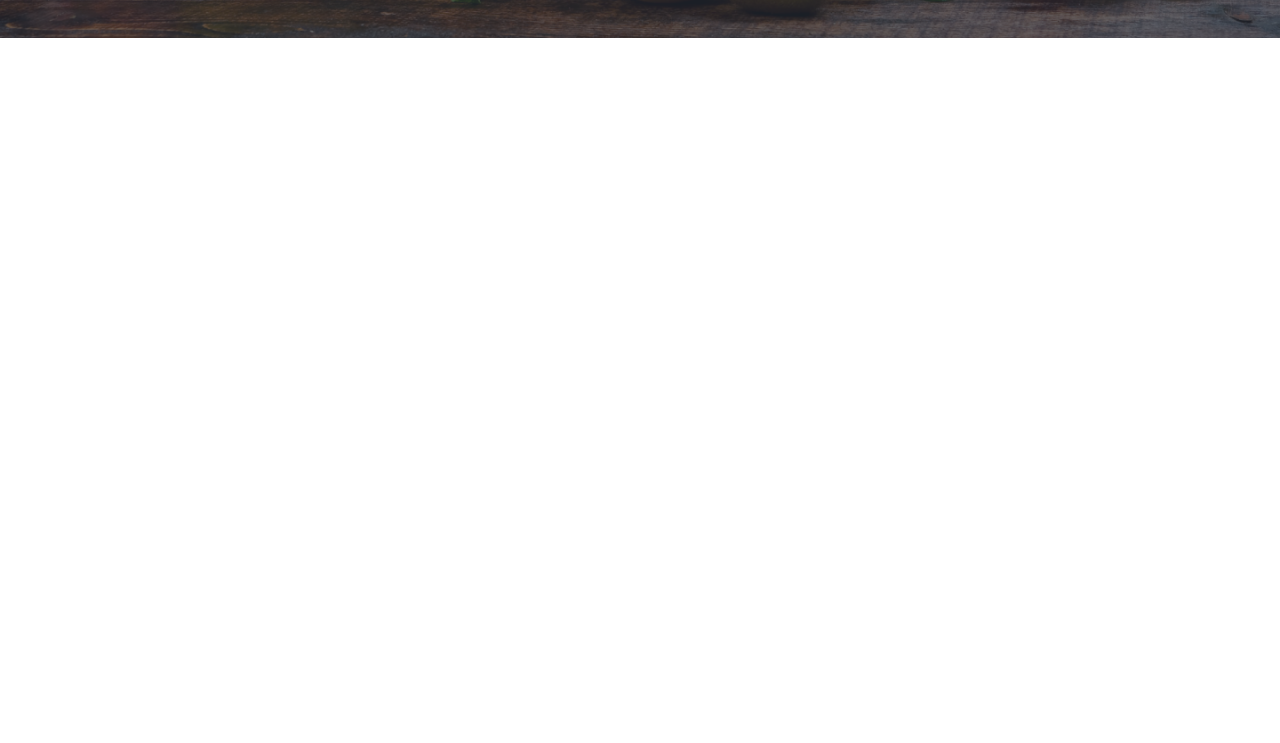
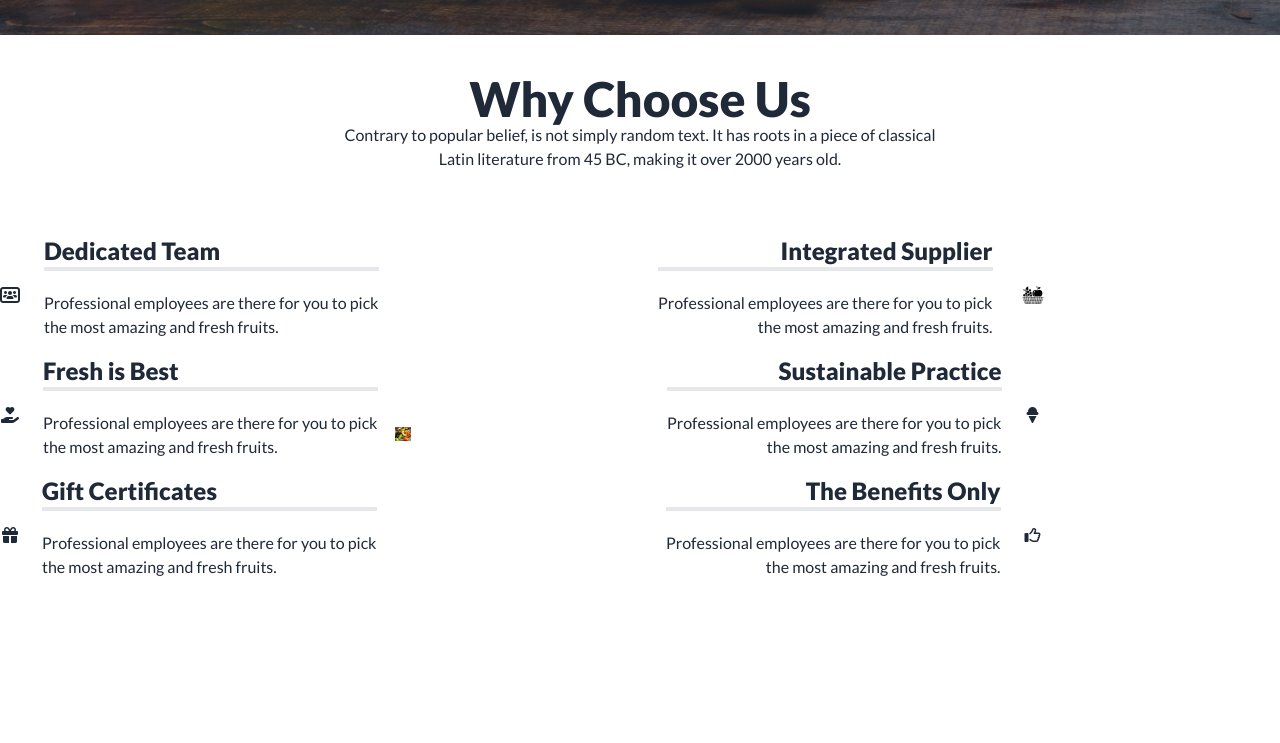
Before and after one commit to toky-tahmid/fruit-burst-project, a plain HTML site: page index.html in a window 1280 px wide. Shown: the part 2277-3020 px from the top of the page. Before the commit the page ends 2315 px from the top, so only its background shows below. Drawn offline with nearby package versions, Linux system fonts and the light colour scheme; files whose address does not match are found by name.

Commit message:
footer done

```diff
--- a/index.html
+++ b/index.html
@@ -10,6 +10,7 @@
     <link rel="preconnect" href="https://fonts.googleapis.com">
     <link rel="preconnect" href="https://fonts.gstatic.com" crossorigin>
     <link href="https://fonts.googleapis.com/css2?family=Lato:wght@400;700;900&display=swap" rel="stylesheet">
+
     <script>
         tailwind.config = {
             theme: {
@@ -25,7 +26,9 @@
         .lato {
             font-family: 'Lato', sans-serif;
         }
+
     </style>
+    <script src="https://kit.fontawesome.com/ad0d6f0322.js" crossorigin="anonymous"></script> <link rel="stylesheet" href="https://cdnjs.cloudflare.com/ajax/libs/font-awesome/6.4.0/css/all.min.css"/>
 </head>
 
 <body class="lato">
@@ -80,19 +83,14 @@
                             </h1>
                             <p class="mb-5">We supply highly quality organic products</p>
                             <button class="btn btn-primary bg-[#F85559] border-none">Shop Now</button>
-
                         </div>
                     </div>
                 </div>
-
                 <div class="absolute flex justify-between transform -translate-y-1/2 left-5 right-5 top-1/2">
-
                     <a href="#slide4" class="btn btn-circle">❮</a>
                     <a href="#slide2" class="btn btn-circle">❯</a>
-
                 </div>
             </div>
-
             <div id="slide2" class="carousel-item relative w-full">
                 <div class="hero min-h-screen" style="background-image: url(./images/banner2.png);">
                     <div class="hero-overlay bg-opacity-60"></div>
@@ -168,8 +166,7 @@
                 <p class="ml-4">Pomegranate</p>
             </div>
         </div>
-
-        <!-- banner end -->
+      <!-- banner end -->
     </header>
     <main class="md:container md:mx-auto mt-52">
         <section class="flex justify-between">
@@ -183,25 +180,30 @@
                 <div class="flex flex-col">
                     <span class="countdown font-mono text-5xl">
                         <span style="--value:15;"></span>
+                        :
                     </span>
                     days
                 </div>
                 <div class="flex flex-col">
                     <span class="countdown font-mono text-5xl">
                         <span style="--value:10;"></span>
+                        :
                     </span>
                     hours
                 </div>
                 <div class="flex flex-col">
-                    <span class="countdown font-mono text-5xl">
+                    <span class="countdown font-mono  text-5xl">
                         <span style="--value:24;"></span>
+                        :
                     </span>
                     min
                 </div>
                 <div class="flex flex-col">
                     <span class="countdown font-mono text-5xl">
                         <span style="--value:33;"></span>
+
                     </span>
+                    sec
                 </div>
             </div>
 
@@ -212,7 +214,7 @@
             <div class="mt-11 grid gap-10 grid-cols-1 md:grid-cols-2 lg:grid-cols-4">
                 <!-- first review -->
                 <div class="card bg-base-100 p-9 border border-gray-400">
-                    <figure><img class="w-24" src="/images/fruit6.png" alt="" /></figure>
+                    <figure><img class="w-20" src="/images/fruit6.png" alt="" /></figure>
                     <div class="card-body">
                         <p class="text-center">12.90$ - 18.85$</p>
                         <div class="text-center space-y-4 mt-4">
@@ -467,27 +469,84 @@
         </section>
         <!-- experts section end -->
         <!-- divider section stars -->
-
-        <section>
-
-
+        <section class="text-center mt-10">
+            <h1 class="text-5xl font-extrabold">Why Choose Us</h1>
+            <p>Contrary to popular belief, is not simply random text. It has roots in a piece of classical <br> Latin
+                literature from 45 BC, making it over 2000 years old.</p>
         </section>
 
+        <section class="mt-16">
+            <div class="flex flex-col w-full lg:flex-row">
+                <div class="grid h-32 place-items-center">
+                    <div class="flex gap-6 items-center">
+                        <div>
+                            <i class="fa-solid fa-users-rectangle"></i>
+                        </div>
+                        <div>
+                            <h2 class="text-2xl font-extrabold border-b-4 mb-5">Dedicated Team</h2>
+                            <p class="font-medium text-base mb-4">Professional employees are there for you to pick <br> the most amazing and fresh fruits.</p>
+                        </div>
+                    </div>
+                    <div class="flex gap-6 items-center">
+                        <div>
+                            <i class="fa-solid fa-hand-holding-heart"></i>
+                        </div>
+                        <div>
+                            <h2 class="text-2xl font-extrabold border-b-4 mb-5">Fresh is Best</h2>
+                            <p class="font-medium text-base mb-4">Professional employees are there for you to pick <br> the most amazing and fresh fruits.</p>
+                        </div>
+                    </div>
+                    <div class="flex gap-6 items-center">
+                        <div>
+                            <i class="fa-solid fa-gift"></i>
+                        </div>
+                        <div>
+                            <h2 class="text-2xl font-extrabold border-b-4 mb-5">Gift Certificates</h2>
+                            <p class="font-medium text-base mb-4">Professional employees are there for you to pick <br> the most amazing and fresh fruits.</p>
+                        </div>
+                    </div>
+                </div>
+<!-- why choose us picture -->
+                <div class="divider lg:divider-horizontal mt-44">
+                    <img src="images/whychoose1.png" alt="">
+                </div>
 
+                <div class="grid flex-grow h-32 place-items-center">
+                    <div class="flex gap-6 items-center">
+                        <div>
+                            <h2 class="text-2xl text-end font-extrabold border-b-4 mb-5">Integrated Supplier</h2>
+                            <p class="font-medium text-base text-end mb-4">Professional employees are there for you to pick <br> the most amazing and fresh fruits.</p>
+                        </div>
+                        <div>
+                        <img class="w-8" src="images/f.png" alt="">
+                        </div>
+                    </div>
+                    <div class="flex gap-6 items-center">
 
+                        <div>
+                            <h2 class="text-2xl text-end font-extrabold border-b-4 mb-5">Sustainable Practice</h2>
+                            <p class="font-medium text-base text-end mb-4">Professional employees are there for you to pick <br> the most amazing and fresh fruits.</p>
+                        </div>
+                        <div>
+                            <i class="fa-solid fa-ice-cream"></i>
+                        </div>
+                    </div>
+                    <div class="flex gap-6 items-center">
 
-
-
-
-
-
-
+                        <div>
+                            <h2 class="text-2xl text-end font-extrabold border-b-4 mb-5">The Benefits Only</h2>
+                            <p class="font-medium text-base  text-end mb-4">Professional employees are there for you to pick <br> the most amazing and fresh fruits.</p>
+                        </div>
+                        <div>
+                            <i class="fa-regular fa-thumbs-up"></i>
+                        </div>
+                </div>
+            </div>
+        </section>
         <!-- divider section ends -->
-
-
-
     </main>
-    <!-- <footer class="footer footer-center p-10 bg-[#121212] text-primary-content">
+    <!-- footer stars -->
+     <footer class="footer mt-80 footer-center p-10 bg-[#121212] text-primary-content">
     <div class=" flex">
         <div class="h-8 w-10">
             <img src="images/logo.png" alt="">
@@ -513,7 +572,8 @@
       <img src="images/icons8-youtube-48.png" alt="">
     </div>
 
-</footer> -->
+</footer>
+ <!-- footer ends -->
 </body>
 
 </html>
```
Also changed, not shown: images/f.png (added), images/stock-vector-people-icon-289551026.jpg (added).
